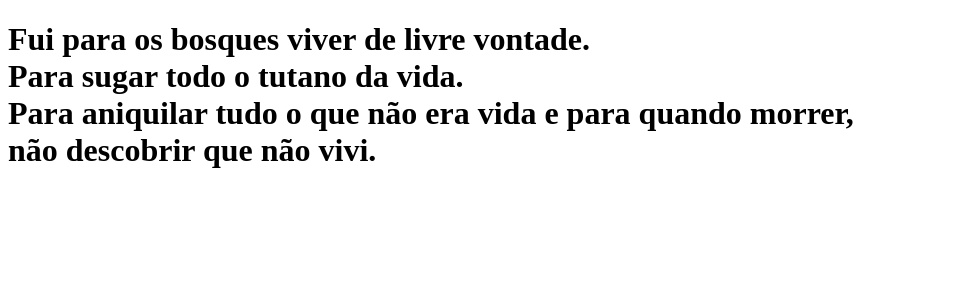
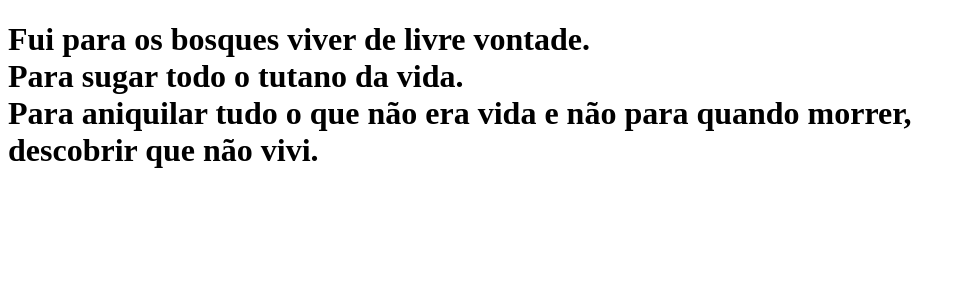
Before and after one commit to moisesgodinho/clone-tabnews, a Next.js app: page / in a window 1280 px wide. Shown: the top 300 px of the page, without its empty margins (0-966 px from the left). Built offline with nearby package versions, Linux system fonts and the light colour scheme.

Commit message:
modifica a frase

```diff
--- a/pages/index.js
+++ b/pages/index.js
@@ -1,8 +1,8 @@
 function Home() {
     return <h1>Fui para os bosques viver de livre vontade.<br />
         Para sugar todo o tutano da vida.<br />
-        Para aniquilar tudo o que não era vida e para quando morrer,<br />
-        não descobrir que não vivi.</h1>
+        Para aniquilar tudo o que não era vida e não para quando morrer,<br />
+        descobrir que não vivi.</h1>
 }
 
 export default Home
```
